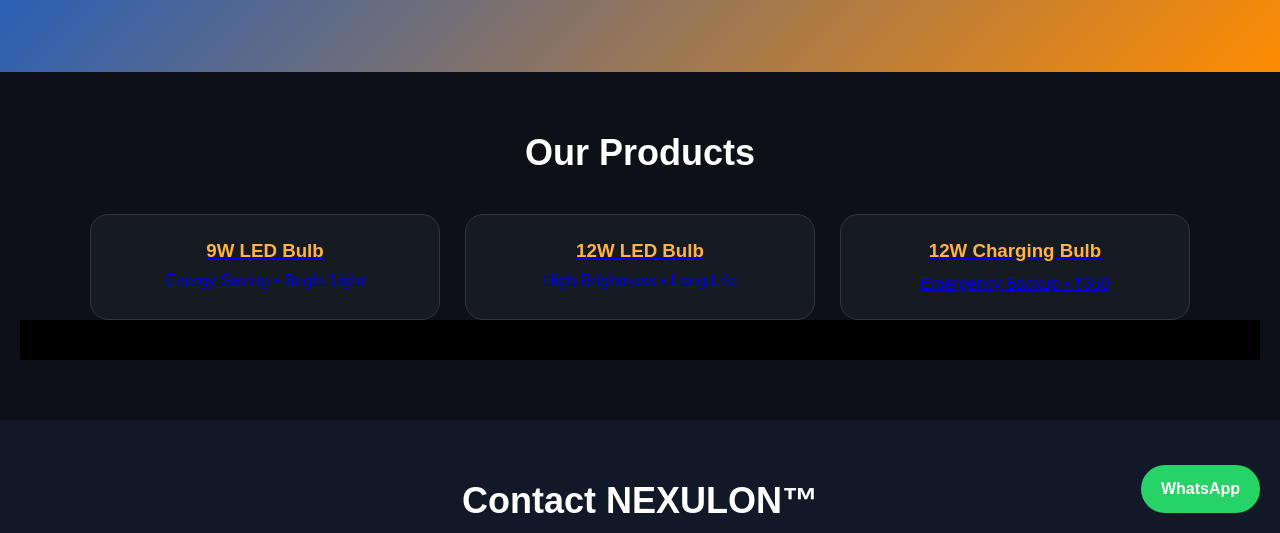
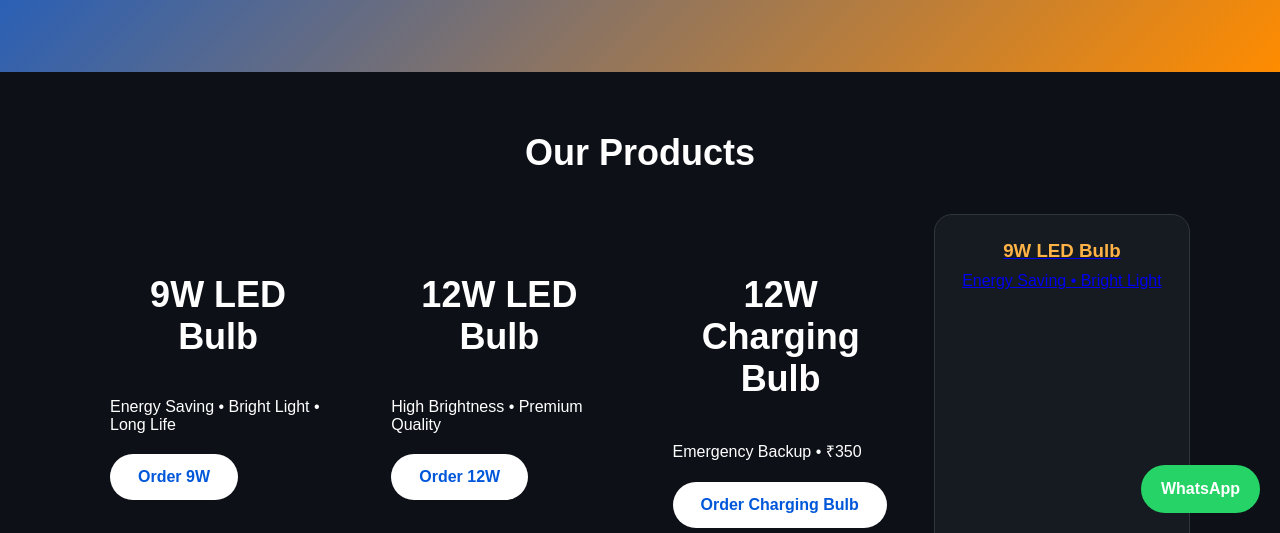
Before and after one commit to nexulonofficial-coder/nexulon-official, a plain HTML site: page index.html in a window 1280 px wide. Shown: the part 267-800 px from the top of the page. Drawn offline with Linux system fonts and the light colour scheme.

Commit message:
Update index.html

```diff
--- a/index.html
+++ b/index.html
@@ -82,6 +82,23 @@
 <h2 class="title">Our Products</h2>
 
 <div class="products">
+  <section id="bulb9w">
+<h2 class="title">9W LED Bulb</h2>
+<p>Energy Saving • Bright Light • Long Life</p>
+<a class="btn" href="https://wa.me/919204255759?text=I want 9W NEXULON Bulb">Order 9W</a>
+</section>
+
+<section id="bulb12w">
+<h2 class="title">12W LED Bulb</h2>
+<p>High Brightness • Premium Quality</p>
+<a class="btn" href="https://wa.me/919204255759?text=I want 12W NEXULON Bulb">Order 12W</a>
+</section>
+
+<section id="charging">
+<h2 class="title">12W Charging Bulb</h2>
+<p>Emergency Backup • ₹350</p>
+<a class="btn" href="https://wa.me/919204255759?text=I want Charging Bulb">Order Charging Bulb</a>
+</section>
 
 <a href="#bulb9w" class="card">
 <h3>9W LED Bulb</h3>
```
